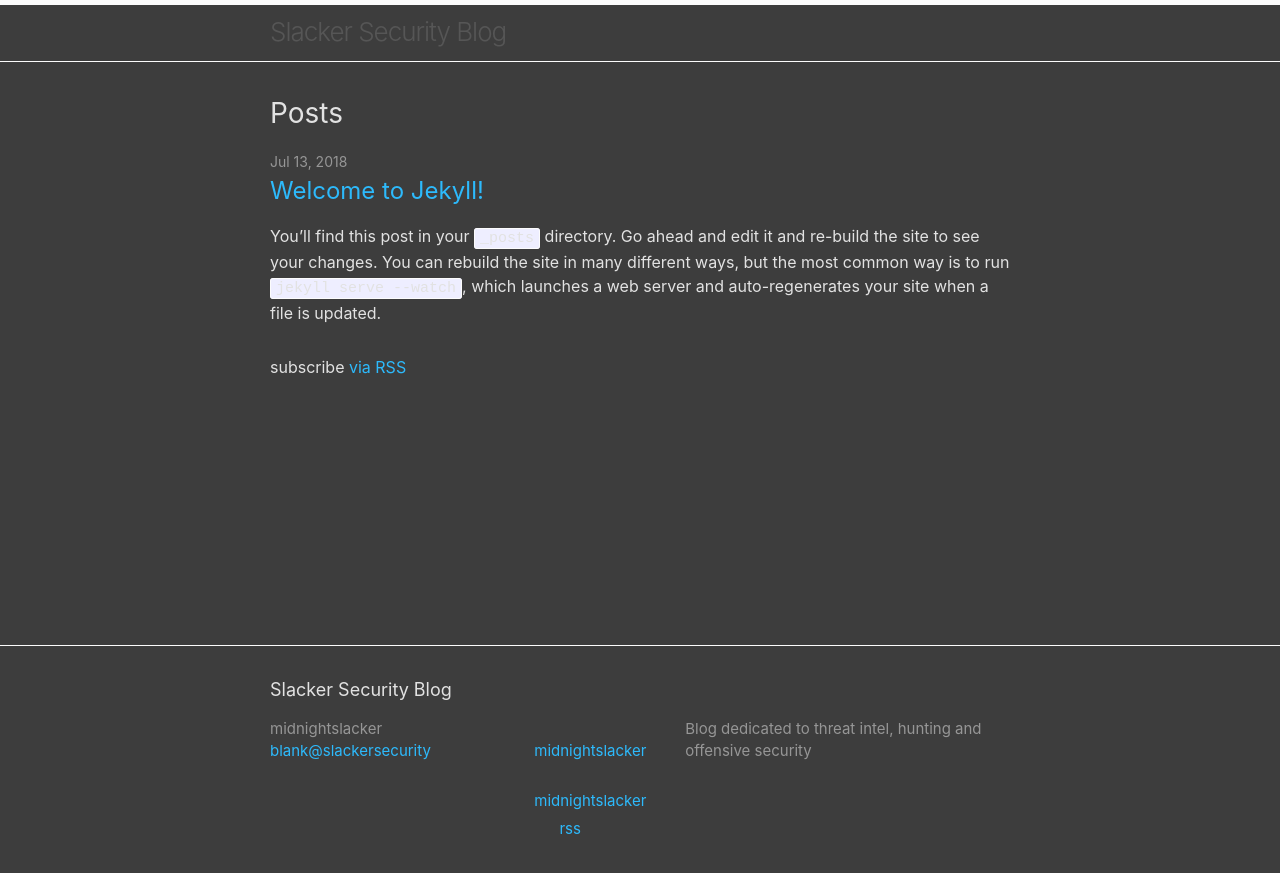
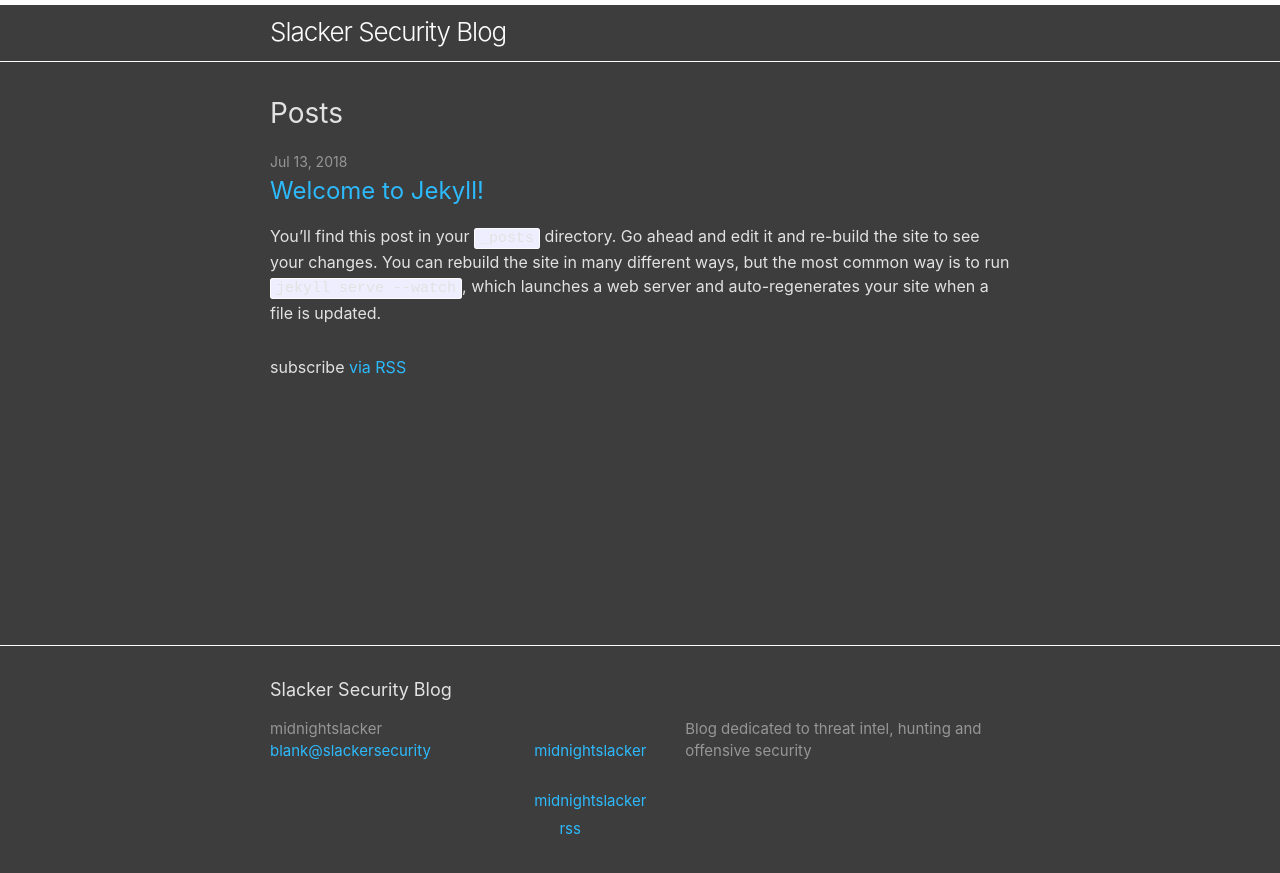
Before and after one commit to slackersecurity/blog, a Jekyll site: the page built from index.md, in a window 1280 px wide. Shown: the top 873 px of the page. Built offline with Jekyll 4.4.1, drawn with Linux system fonts in a browser that asks for light colours; our own code applies the rules of GitHub Pages for plain Markdown files.

Commit message:
Update _layout.scss

```diff
--- a/_sass/minima/_layout.scss
+++ b/_sass/minima/_layout.scss
@@ -17,10 +17,11 @@
   letter-spacing: -1px;
   margin-bottom: 0;
   float: left;
+  color: red;
 
   &,
   &:visited {
-    color: $grey-color-dark;
+    color: $grey-color-light;
   }
 }
 
```
